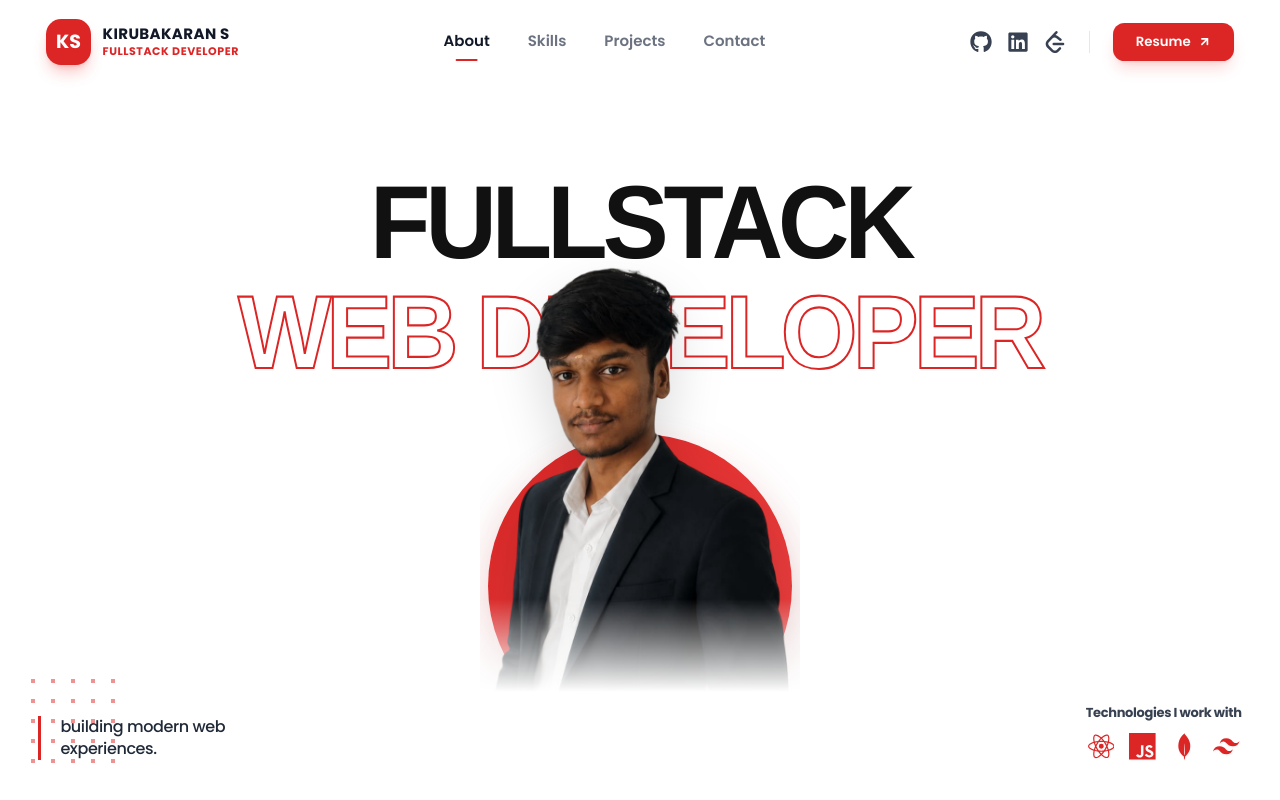
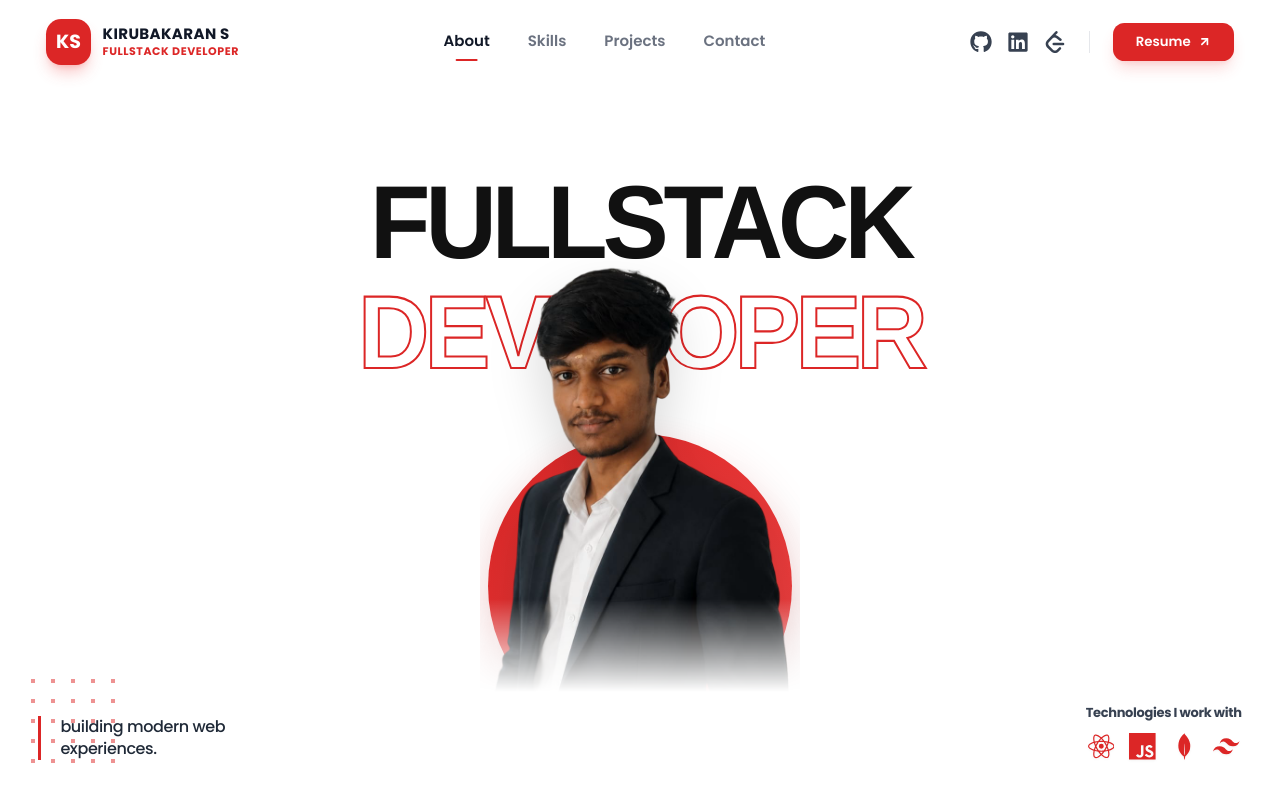
Before and after one commit to kirubakaran232/portfolio, a React (Vite) app: page / in a window 1280 px wide. Shown: the top 800 px of the page. Built offline with nearby package versions, Linux system fonts and the light colour scheme.

Commit message:
change the about section

```diff
--- a/src/components/About.jsx
+++ b/src/components/About.jsx
@@ -37,7 +37,7 @@ const About = () => {
             transform: 'scaleY(1.05)'
           }}
         >
-          Web Developer
+        Developer
         </h1>
 
       </div>
```
